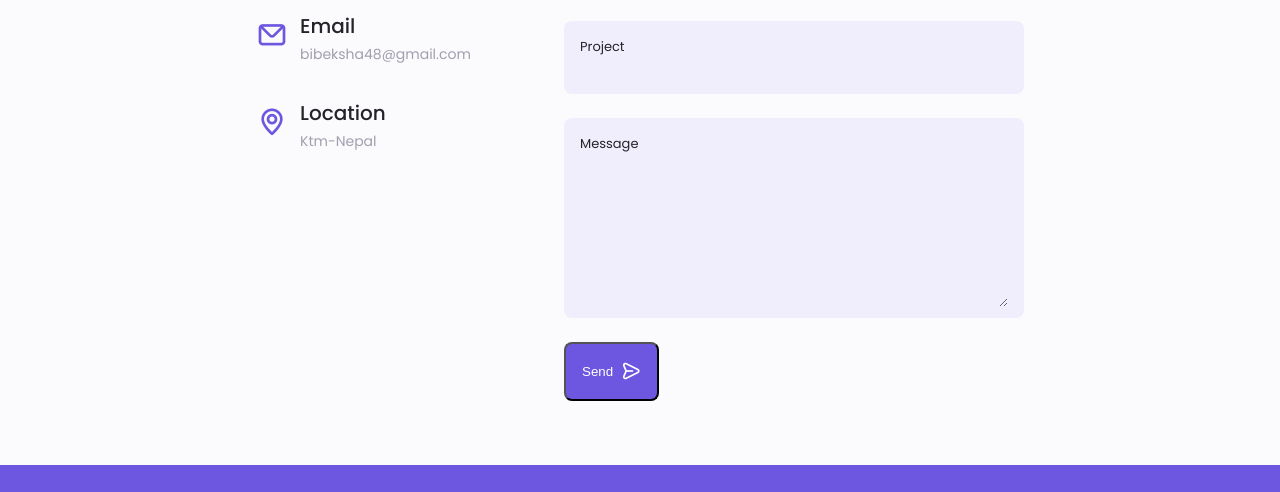
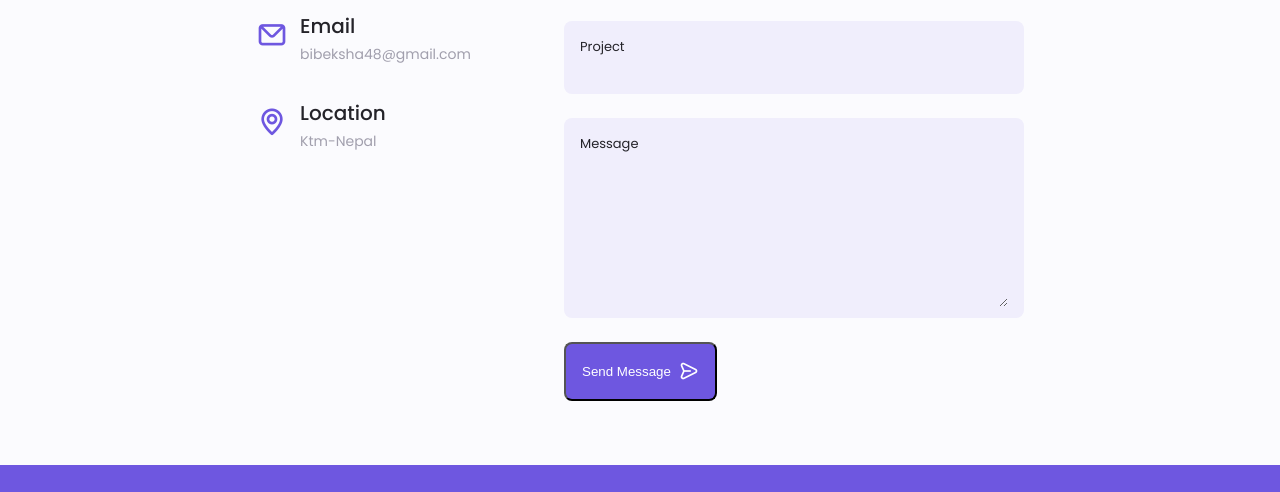
Before and after one commit to bibekchandsah/bibek, a plain HTML site: page index.html in a window 1280 px wide. Shown: the part 4976-5468 px from the top of the page. Drawn offline with nearby package versions, Linux system fonts and the light colour scheme.

Commit message:
Update index.html

```diff
--- a/index.html
+++ b/index.html
@@ -867,7 +867,7 @@
                             <i class="uil uil-message button_icon"></i>
                         </a> -->
 
-                        <button class="button button--flex" type="submit">Send
+                        <button style="outline: none;" class="button button--flex" type="submit">Send Message
                         <i class="uil uil-message button_icon"></i>
                         </button>
                     </div>
```
